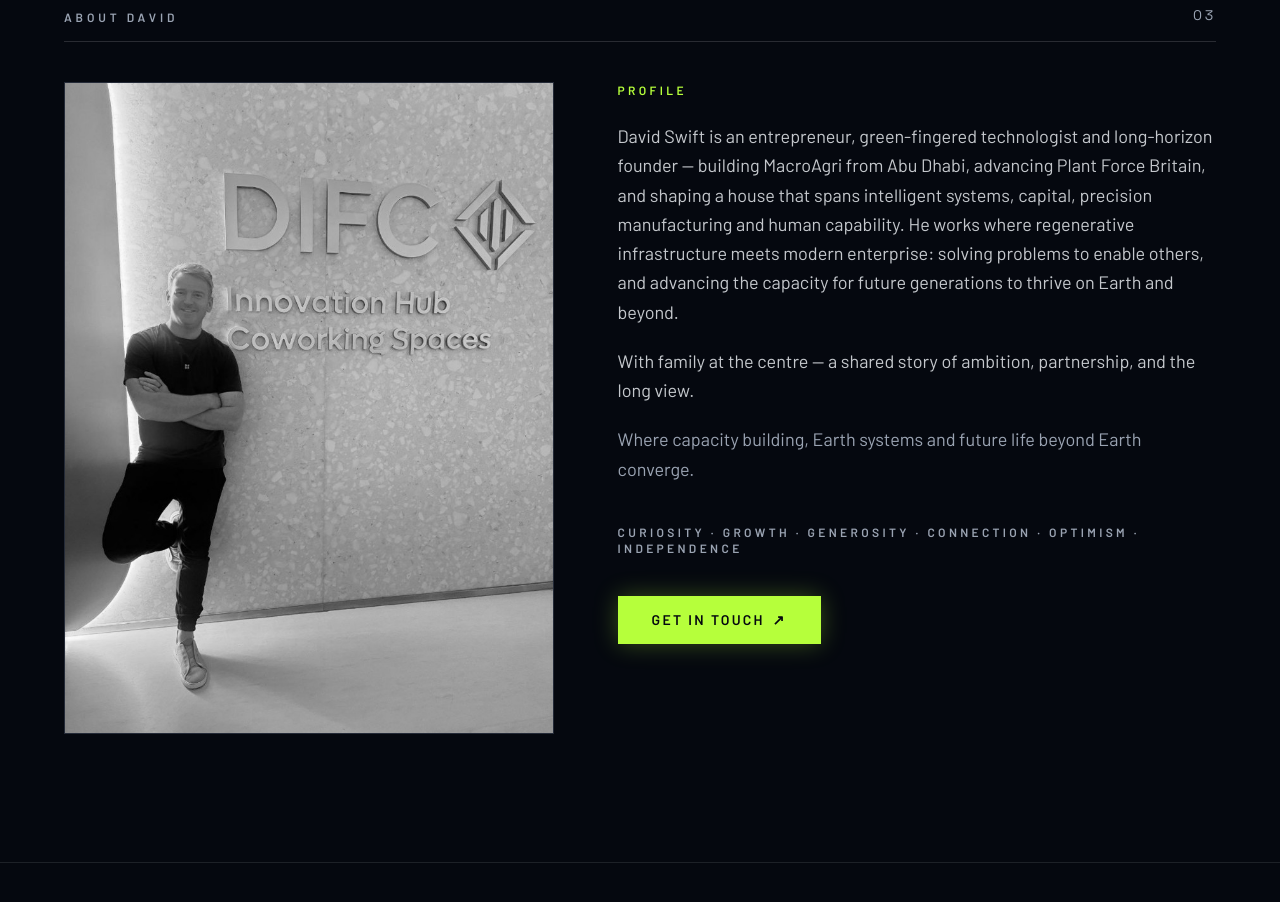
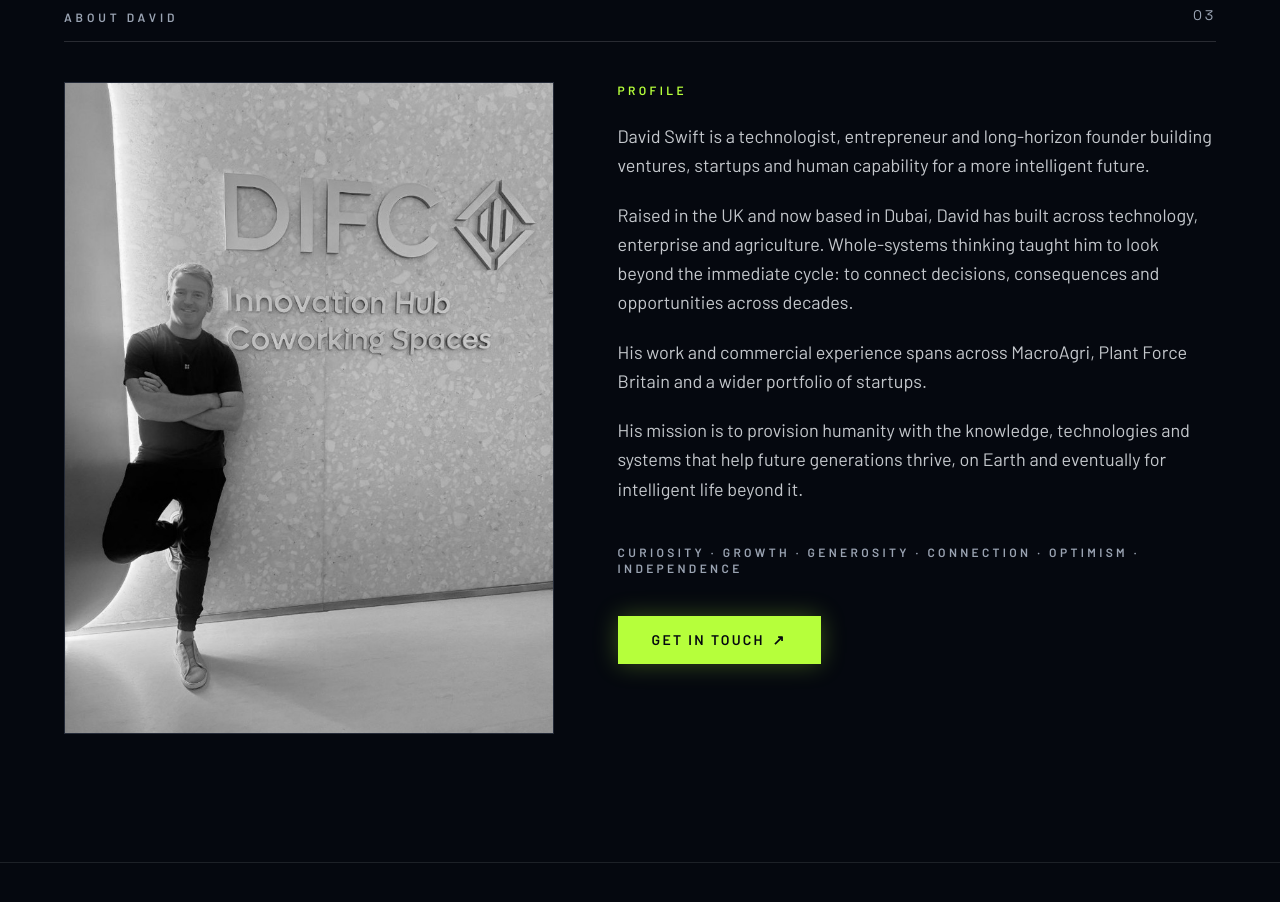
Before and after one commit to DaveySwift/davidswift.xyz, a Next.js app: page / in a window 1280 px wide. Shown: the part 3140-4042 px from the top of the page. Built offline with nearby package versions, Linux system fonts and the light colour scheme.

Commit message:
Rewrite the About profile around a more intelligent future.
Co-authored-by: The Reply Guy <DaveySwift@users.noreply.github.com>

```diff
--- a/src/components/sections/Bio.tsx
+++ b/src/components/sections/Bio.tsx
@@ -45,9 +45,9 @@ export function Bio() {
               About {site.name}
             </h2>
             <div className="mt-6 space-y-5 font-sans text-base leading-relaxed text-foreground/80 md:text-lg">
-              <p>{site.meet}</p>
-              <p>{site.familyLine}</p>
-              <p className="text-muted">{site.territory}</p>
+              {site.about.map((paragraph) => (
+                <p key={paragraph}>{paragraph}</p>
+              ))}
             </div>
 
             <p className="mt-10 font-sans text-xs font-semibold uppercase tracking-[0.28em] text-lime text-muted">
--- a/src/content/site.ts
+++ b/src/content/site.ts
@@ -54,12 +54,12 @@ export const site = {
   quote: "Solving problems to enable others.",
   tagline: "Build the capacity to thrive.",
   impactLine: "Long-term thinking. Real-world impact.",
-  meet:
-    "David Swift is an entrepreneur, green-fingered technologist and long-horizon founder — building MacroAgri from Abu Dhabi, advancing Plant Force Britain, and shaping a house that spans intelligent systems, capital, precision manufacturing and human capability. He works where regenerative infrastructure meets modern enterprise: solving problems to enable others, and advancing the capacity for future generations to thrive on Earth and beyond.",
-  familyLine:
-    "With family at the centre — a shared story of ambition, partnership, and the long view.",
-  territory:
-    "Where capacity building, Earth systems and future life beyond Earth converge.",
+  about: [
+    "David Swift is a technologist, entrepreneur and long-horizon founder building ventures, startups and human capability for a more intelligent future.",
+    "Raised in the UK and now based in Dubai, David has built across technology, enterprise and agriculture. Whole-systems thinking taught him to look beyond the immediate cycle: to connect decisions, consequences and opportunities across decades.",
+    "His work and commercial experience spans across MacroAgri, Plant Force Britain and a wider portfolio of startups.",
+    "His mission is to provision humanity with the knowledge, technologies and systems that help future generations thrive, on Earth and eventually for intelligent life beyond it.",
+  ] as const,
   architectureNote:
     "The founder brand is the connective layer — making the shared purpose across the portfolio clear, memorable and directional.",
   marquee: [
```
